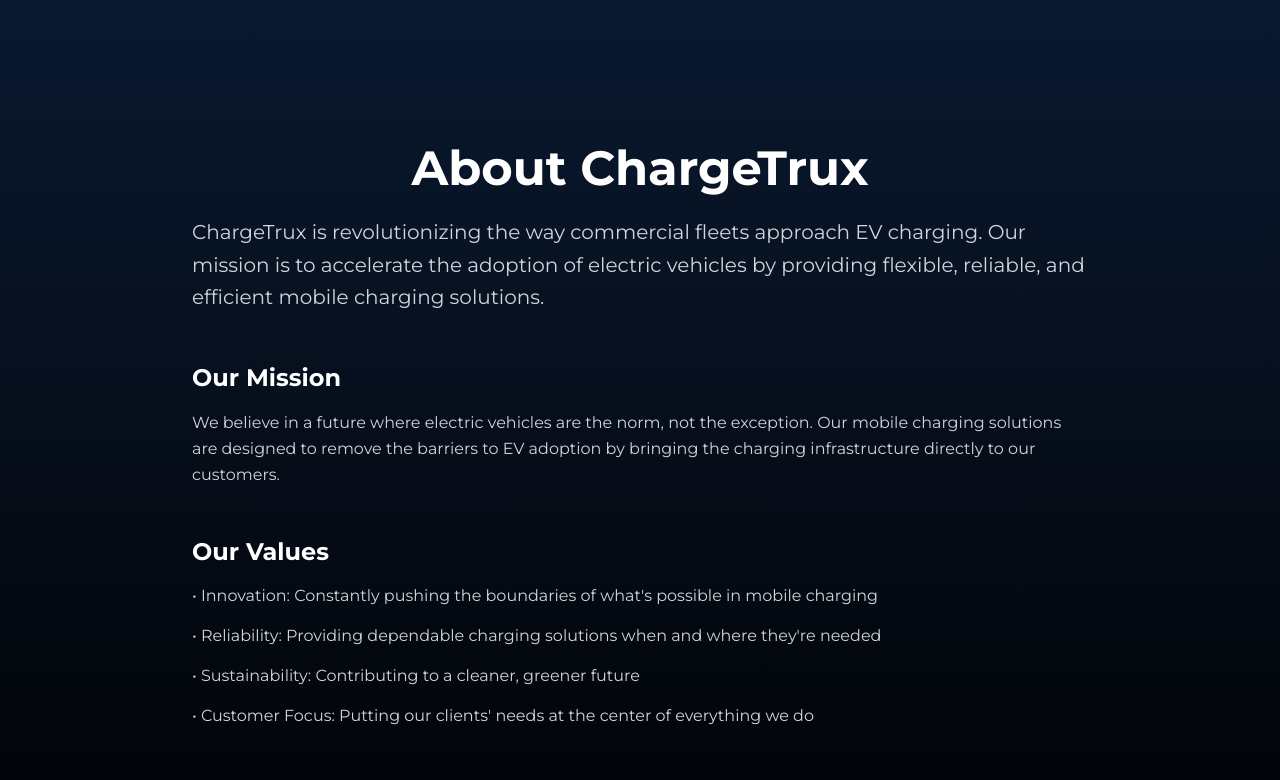
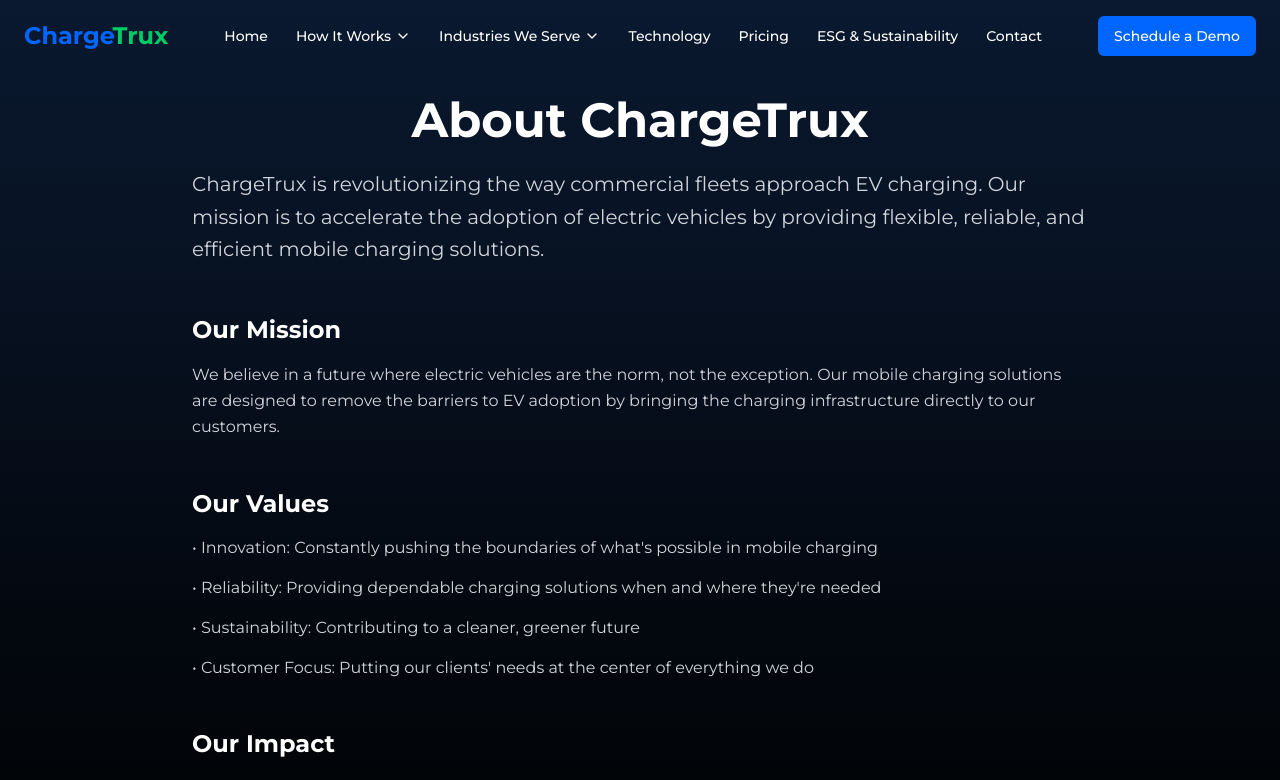
Before and after one commit to ChargeTrux/chargetrux-website, a React (Vite) app: page /about in a window 1280 px wide. Shown: the top 780 px of the page. Built offline with nearby package versions, Linux system fonts and the light colour scheme.

Commit message:
Fix: Navbar not visible on other pages
Ensure the navbar is always visible across different pages.

```diff
--- a/src/pages/About.tsx
+++ b/src/pages/About.tsx
@@ -1,10 +1,11 @@
-
 import { motion } from "framer-motion";
+import Navbar from "@/components/Navbar";
 
 const About = () => {
   return (
-    <div className="min-h-screen pt-20 bg-gradient-to-b from-chargetrux-darkblue to-black">
-      <div className="container mx-auto px-4 py-16">
+    <div className="min-h-screen bg-gradient-to-b from-chargetrux-darkblue to-black">
+      <Navbar />
+      <div className="container mx-auto px-4 py-16 pt-24">
         <motion.div
           initial={{ opacity: 0, y: 20 }}
           animate={{ opacity: 1, y: 0 }}
--- a/src/pages/NotFound.tsx
+++ b/src/pages/NotFound.tsx
@@ -1,5 +1,7 @@
+
 import { useLocation } from "react-router-dom";
 import { useEffect } from "react";
+import Navbar from "@/components/Navbar";
 
 const NotFound = () => {
   const location = useLocation();
@@ -12,7 +14,9 @@ const NotFound = () => {
   }, [location.pathname]);
 
   return (
-    <div className="min-h-screen flex items-center justify-center bg-gray-100">
+    <div className="min-h-screen bg-gray-100">
+      <Navbar />
+      <div className="flex items-center justify-center min-h-screen">
         <div className="text-center">
           <h1 className="text-4xl font-bold mb-4">404</h1>
           <p className="text-xl text-gray-600 mb-4">Oops! Page not found</p>
@@ -21,6 +25,7 @@ const NotFound = () => {
           </a>
         </div>
       </div>
+    </div>
   );
 };
 
```
Lines whose indentation alone changed are shown as unchanged.
